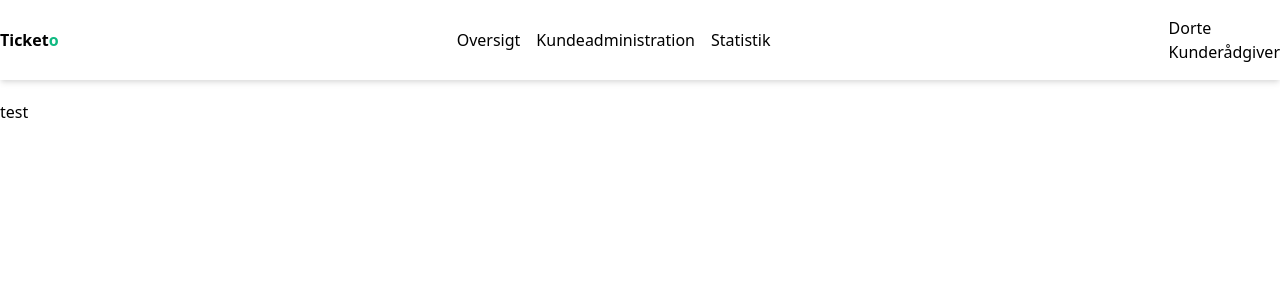
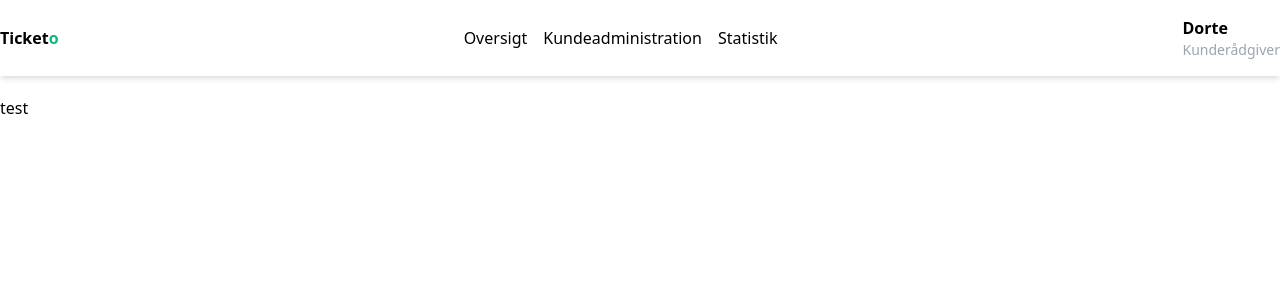
Before and after one commit to amatzen/SE03-HCI-TicketSystem, a Vue app: page / in a window 1280 px wide. Shown: the top 300 px of the page. Built offline with nearby package versions, Linux system fonts and the light colour scheme.

Commit message:
Added styles to NBUserSnippet

```diff
--- a/src/components/Navbar/NBUserSnippet.vue
+++ b/src/components/Navbar/NBUserSnippet.vue
@@ -1,7 +1,9 @@
 <template>
-  <div>
-    <p>{{ name }}</p>
-    <p>{{ position }}</p>
+  <div class="flex">
+    <div>
+      <p class="font-semibold">{{ name }}</p>
+      <p class="text-gray-400 text-sm">{{ position }}</p>
+    </div>
   </div>
 </template>
 
```
